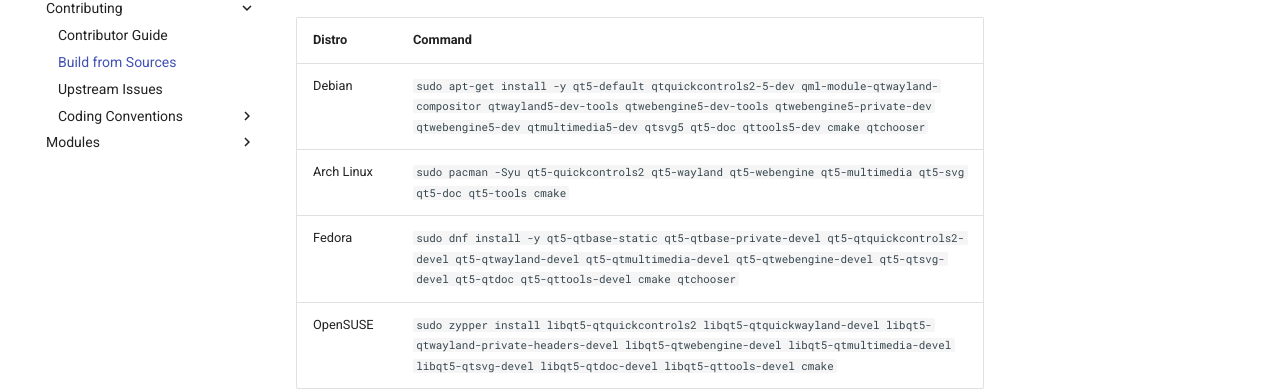
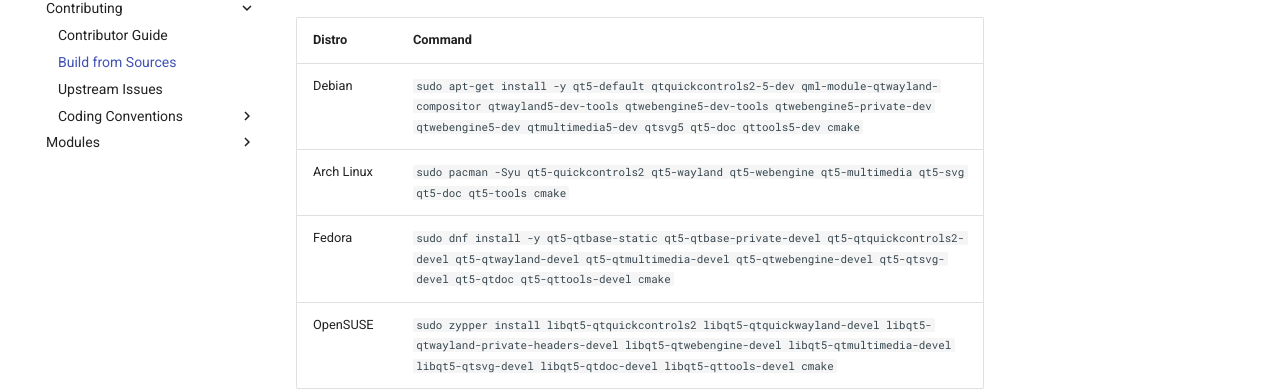
Before and after one commit to lirios/docs, an MkDocs documentation site: the page built from docs/contributing/build-sources.md, in a window 1280 px wide and 900 px high, scrolled down 1068 px. Shown: the part 181-572 px from the top of the window. Built offline with MkDocs 1.6.1 and Material for MkDocs 9.7.7, drawn with Linux system fonts in a browser that asks for light colours; old or Windows-style settings are respelled for this version of MkDocs.

Commit message:
Remove qtchooser

```diff
--- a/docs/contributing/build-sources.md
+++ b/docs/contributing/build-sources.md
@@ -37,9 +37,9 @@
 
 | Distro     | Command                                                                                                                                                                                                                                        |
 | ---------- | ---------------------------------------------------------------------------------------------------------------------------------------------------------------------------------------------------------------------------------------------- |
-| Debian     | `sudo apt-get install -y qt5-default qtquickcontrols2-5-dev qml-module-qtwayland-compositor qtwayland5-dev-tools qtwebengine5-dev-tools qtwebengine5-private-dev qtwebengine5-dev qtmultimedia5-dev qtsvg5 qt5-doc qttools5-dev cmake qtchooser` |
+| Debian     | `sudo apt-get install -y qt5-default qtquickcontrols2-5-dev qml-module-qtwayland-compositor qtwayland5-dev-tools qtwebengine5-dev-tools qtwebengine5-private-dev qtwebengine5-dev qtmultimedia5-dev qtsvg5 qt5-doc qttools5-dev cmake` |
 | Arch Linux | `sudo pacman -Syu qt5-quickcontrols2 qt5-wayland qt5-webengine qt5-multimedia qt5-svg qt5-doc qt5-tools cmake`                                                                                                                                   |
-| Fedora     | `sudo dnf install -y qt5-qtbase-static qt5-qtbase-private-devel qt5-qtquickcontrols2-devel qt5-qtwayland-devel qt5-qtmultimedia-devel qt5-qtwebengine-devel qt5-qtsvg-devel qt5-qtdoc qt5-qttools-devel cmake qtchooser`                         |
+| Fedora     | `sudo dnf install -y qt5-qtbase-static qt5-qtbase-private-devel qt5-qtquickcontrols2-devel qt5-qtwayland-devel qt5-qtmultimedia-devel qt5-qtwebengine-devel qt5-qtsvg-devel qt5-qtdoc qt5-qttools-devel cmake`                         |
 | OpenSUSE   | `sudo zypper install libqt5-qtquickcontrols2 libqt5-qtquickwayland-devel libqt5-qtwayland-private-headers-devel libqt5-qtwebengine-devel libqt5-qtmultimedia-devel libqt5-qtsvg-devel libqt5-qtdoc-devel libqt5-qttools-devel cmake`             |
 
 Other dependencies:
```
